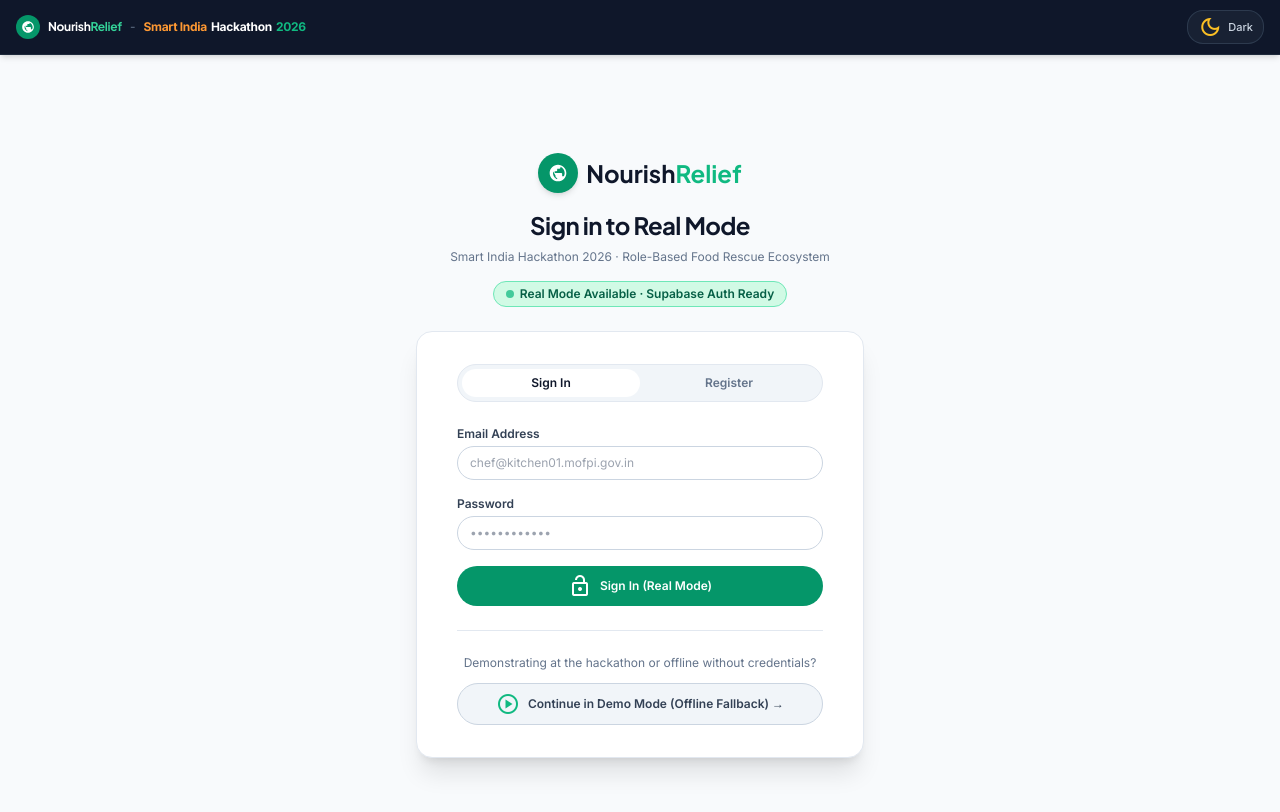
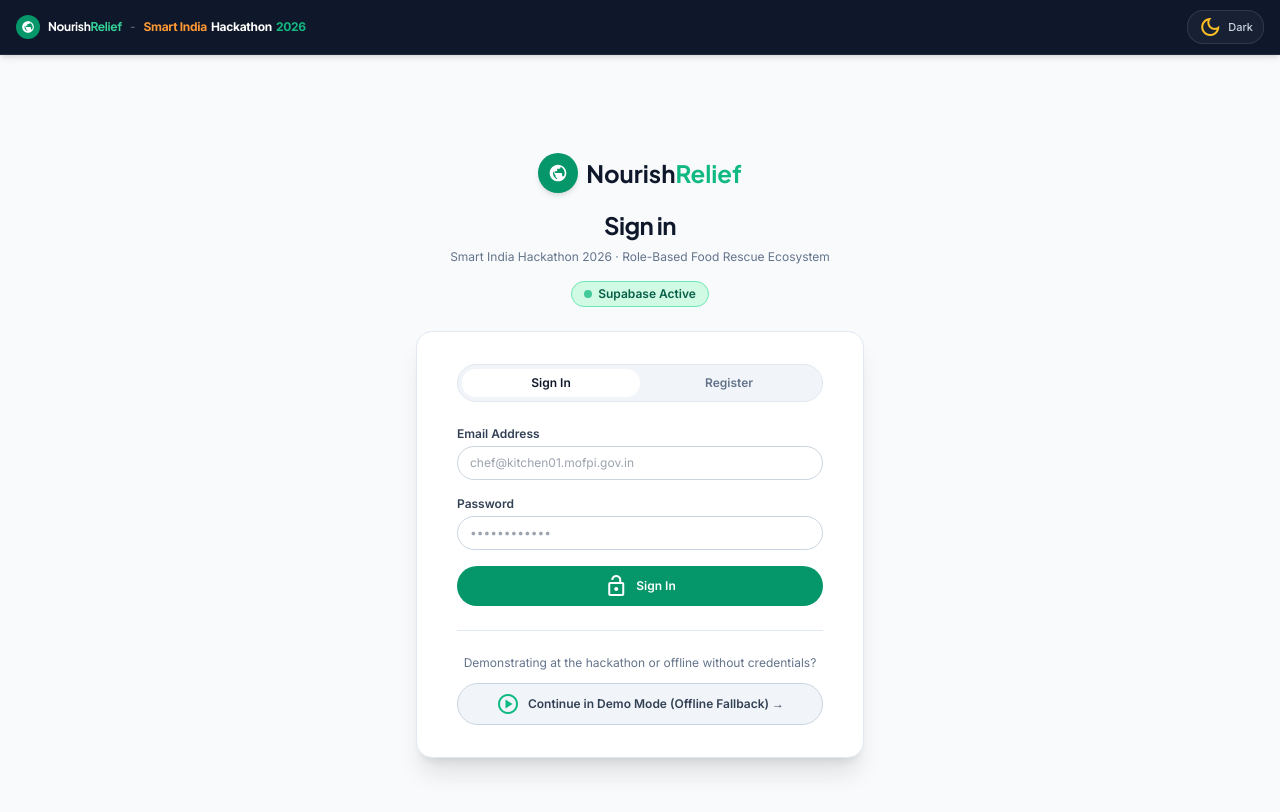
Before and after one commit to v-abhiramreddy/NOURISH_RELIEF_SIH26, a Next.js app: page / in a window 1280 px wide. Shown: the top 812 px of the page. Built offline with nearby package versions, Linux system fonts and the light colour scheme; no server answers; the database is empty.

Commit message:
feat(auth): simplify sign in title to 'Sign in' and backend badge to 'Supabase Active'

```diff
--- a/src/components/AuthForm.tsx
+++ b/src/components/AuthForm.tsx
@@ -123,7 +123,7 @@
         </Link>
 
         <h1 className="text-2xl font-bold font-display text-slate-900 dark:text-white tracking-tight">
-          {mode === 'signin' ? 'Sign in to Real Mode' : 'Register Organization'}
+          {mode === 'signin' ? 'Sign in' : 'Register Organization'}
         </h1>
         <p className="mt-2 text-xs text-slate-500 dark:text-slate-400">
           Smart India Hackathon 2026 · Role-Based Food Rescue Ecosystem
@@ -134,7 +134,7 @@
           {isBackendConfigured ? (
             <span className="inline-flex items-center gap-1.5 px-3 py-1 rounded-full text-xs font-semibold bg-emerald-100 dark:bg-emerald-950/80 text-emerald-800 dark:text-emerald-300 border border-emerald-300 dark:border-emerald-800">
               <span className="w-2 h-2 rounded-full bg-emerald-500 animate-pulse"></span>
-              Real Mode Available · Supabase Auth Ready
+              Supabase Active
             </span>
           ) : (
             <span className="inline-flex items-center gap-1.5 px-3 py-1 rounded-full text-xs font-semibold bg-amber-100 dark:bg-amber-950/80 text-amber-800 dark:text-amber-300 border border-amber-300 dark:border-amber-800">
@@ -235,7 +235,7 @@
                 ) : (
                   <>
                     <span className="material-symbols-outlined text-sm">lock_open</span>
-                    <span>Sign In (Real Mode)</span>
+                    <span>Sign In</span>
                   </>
                 )}
               </button>
```
Also changed, not shown: 1 other file (tests, documents, lock files or other folders).
